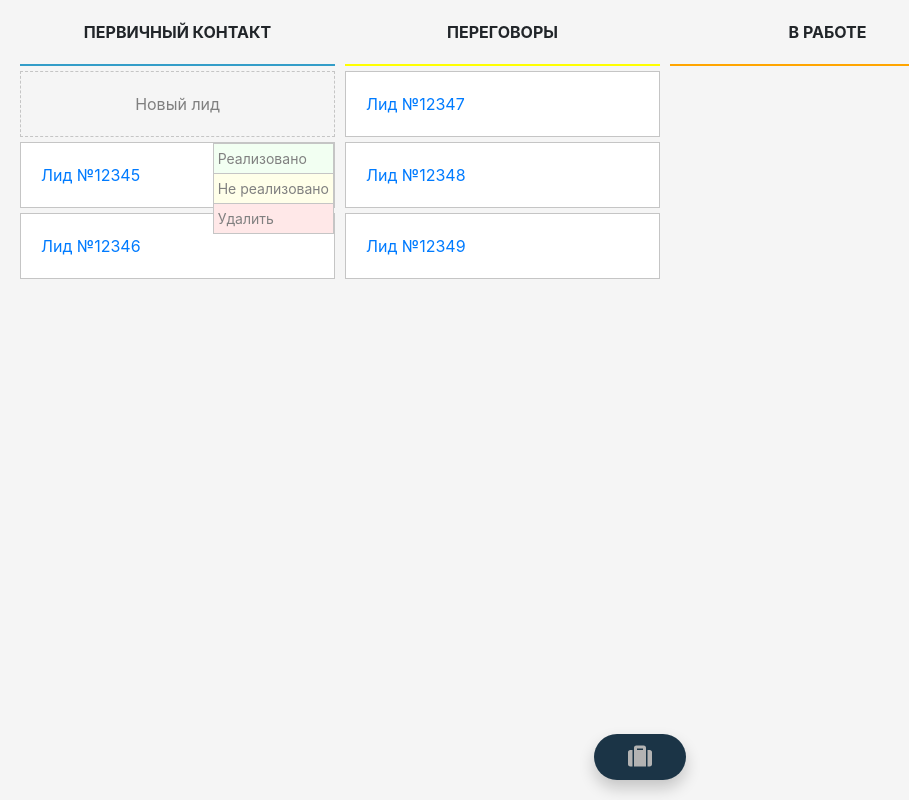
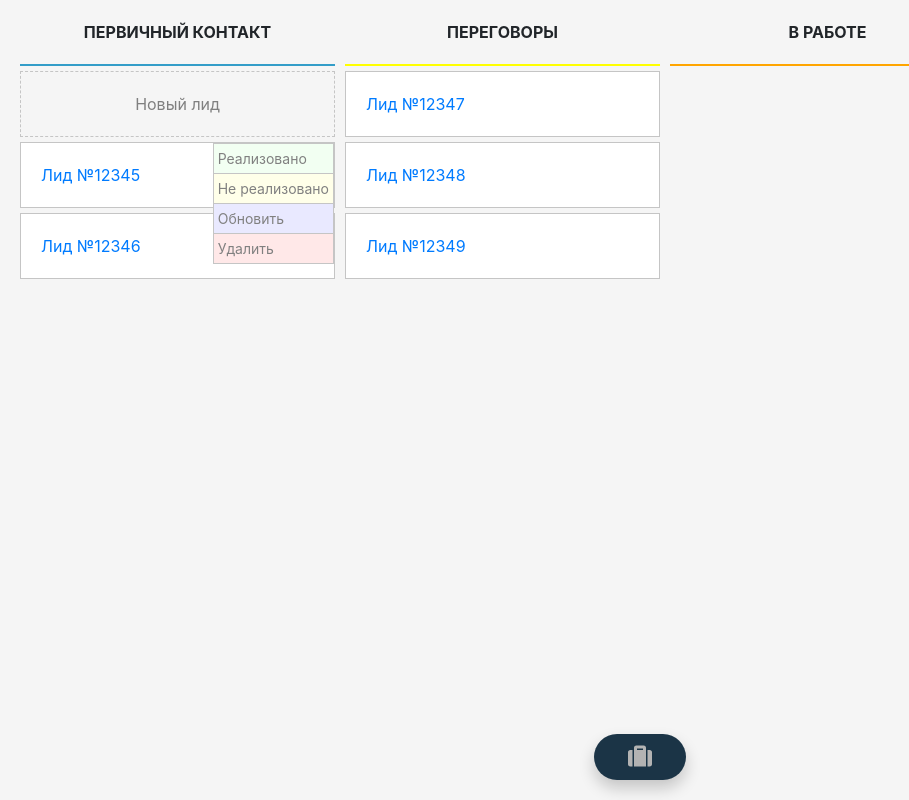
Before and after one commit to SaHair529/shdbdcrm, a React (Create React App) app in the folder frontend/: page / in a window 1280 px wide. Both pictures are taken after a click on the button "Лид №12345". Shown: the whole page, without its empty margins (0-909 px from the left). Built offline with nearby package versions, Linux system fonts and the light colour scheme.

Commit message:
Добавил новую кнопку в меню карточки сделки

```diff
--- a/frontend/src/pages/LeadsPipelinePage/LeadsPipelinePage.css
+++ b/frontend/src/pages/LeadsPipelinePage/LeadsPipelinePage.css
@@ -73,6 +73,12 @@
                     background-color: #ffffe9;
                     &:hover {
                         background-color: #ffff86;
+                    }
+                }
+                .btn-update {
+                    background-color: #e9e9ff;
+                    &:hover {
+                        background-color: #d3d3ff;
                     }
                 }
                 .btn-delete {
--- a/frontend/src/pages/LeadsPipelinePage/LeadsPipelinePage.jsx
+++ b/frontend/src/pages/LeadsPipelinePage/LeadsPipelinePage.jsx
@@ -86,14 +86,10 @@ const LeadsPipelinePage = () => {
                                                         <a href="#">{lead.name}</a>
                                                         {activeLeadId === lead.id && (
                                                             <div className="leadcard-menu" ref={leadcardMenuRef}>
-                                                                <div
-                                                                    className="leadcard-menu-btn btn-success">Реализовано
-                                                                </div>
-                                                                <div className="leadcard-menu-btn btn-fail">Не
-                                                                    реализовано
-                                                                </div>
-                                                                <div className="leadcard-menu-btn btn-delete">Удалить
-                                                                </div>
+                                                                <div className="leadcard-menu-btn btn-success">Реализовано</div>
+                                                                <div className="leadcard-menu-btn btn-fail">Не реализовано</div>
+                                                                <div className="leadcard-menu-btn btn-update">Обновить</div>
+                                                                <div className="leadcard-menu-btn btn-delete">Удалить</div>
                                                             </div>
                                                         )}
                                                     </div>
```
